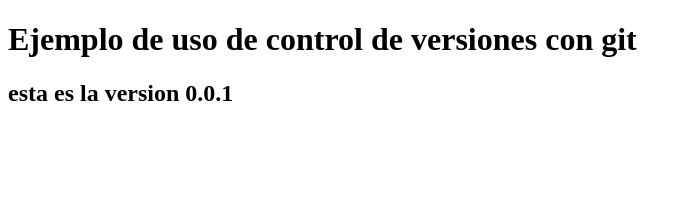
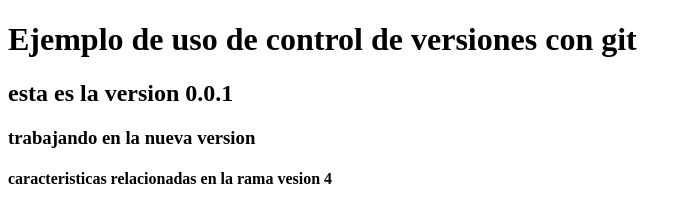
Before and after one commit to LuisCarlos2025/Talento-Tech, a plain HTML site: page index.html in a window 1280 px wide. Shown: the whole page, without its empty margins (0-692 px from the left). Drawn offline with Linux system fonts and the light colour scheme.

Commit message:
codigo de ejemplo de laboratorio

```diff
--- a/index.html
+++ b/index.html
@@ -8,5 +8,7 @@
 <body>
     <h1>Ejemplo de uso de control de versiones con git</h1>
     <h2>esta es la version 0.0.1</h2>
+    <h3>trabajando en la nueva version</h3>
+    <h4>caracteristicas relacionadas en la rama vesion 4</h4>
 </body>
 </html>
```
Also changed, not shown: readme.txt (added).
